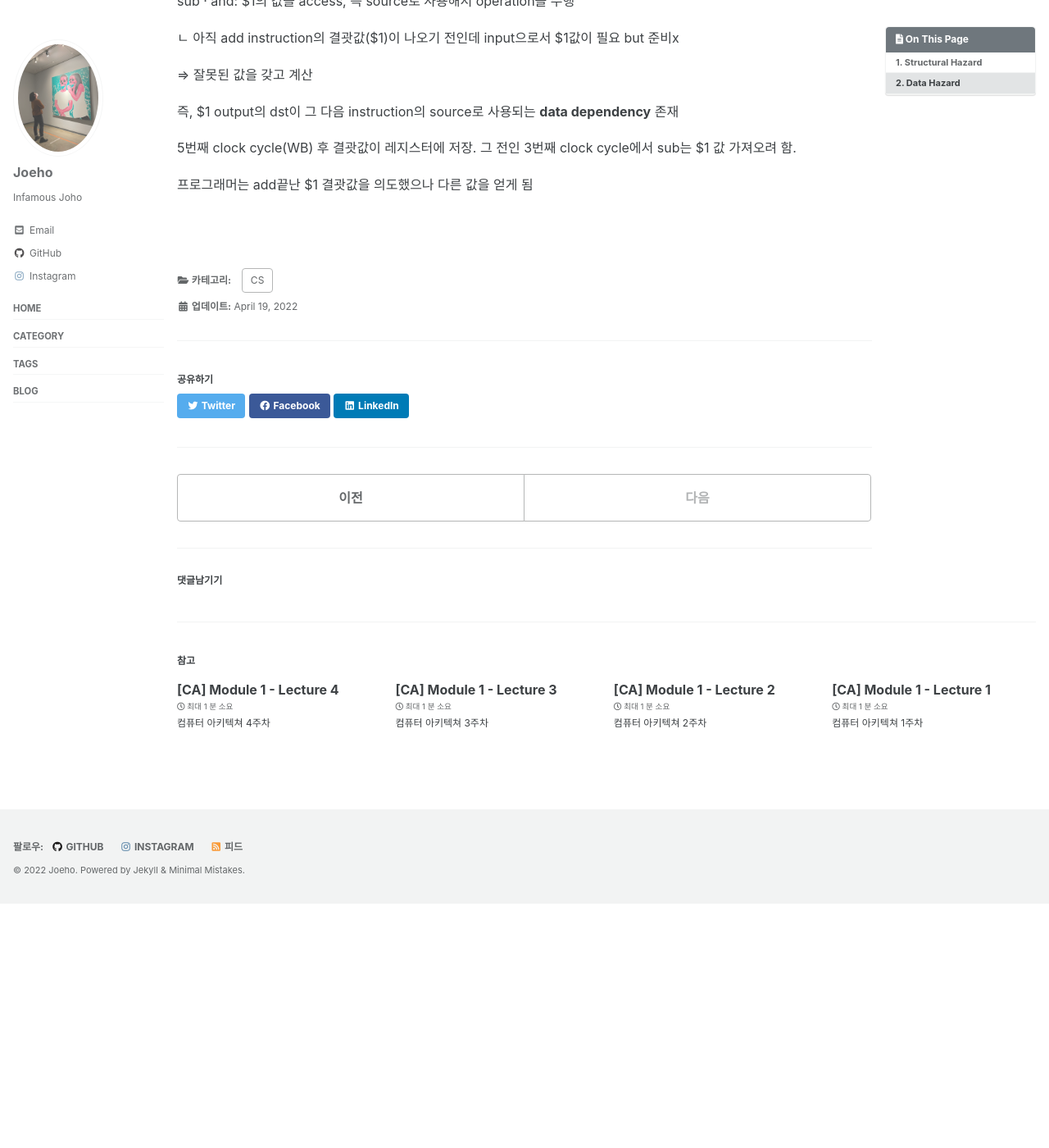
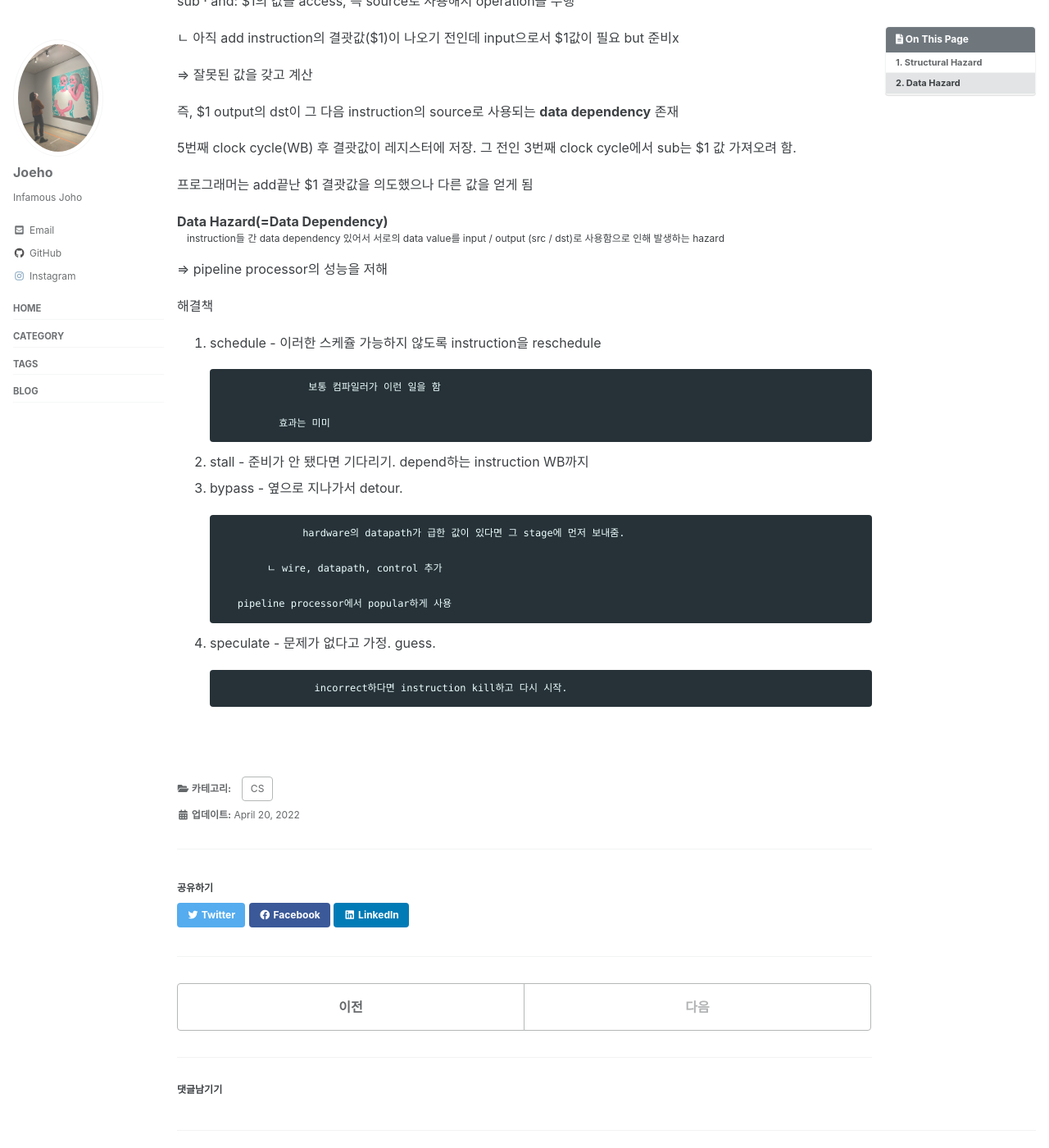
Before and after one commit to joeholee/joeholee.github.io, a Jekyll site: the page built from _posts/2022-03-31-ca-fifth.md, in a window 1280 px wide and 1400 px high, scrolled down 2968 px. Shown: the whole window at 82% size. Built offline with Jekyll 4.4.1, drawn with Linux system fonts in a browser that asks for light colours; cached includes are drawn as plain includes; some web fonts are replaced; comment, search, counter and statistics services are not loaded; before the commit the page ends 4070 px from its top, so only the background shows below that.

Commit message:
Update 2022-03-31-ca-fifth.md

```diff
--- a/_posts/2022-03-31-ca-fifth.md
+++ b/_posts/2022-03-31-ca-fifth.md
@@ -13,7 +13,7 @@ toc: true
 toc_sticky: true
 
 date: 2022-03-31
-last_modified_at: 2022-04-19
+last_modified_at: 2022-04-20
 ---
 
 # 1. Structural Hazard
@@ -148,4 +148,31 @@ sub · and: $1의 값을 access, 즉 source로 사용해서 operation을 수행
 
 프로그래머는 add끝난 $1 결괏값을 의도했으나 다른 값을 얻게 됨
 
+Data Hazard(=Data Dependency)
+
+: instruction들 간 data dependency 있어서 서로의 data value를 input / output (src / dst)로 사용함으로 인해 발생하는 hazard
+
+⇒ pipeline processor의 성능을 저해
+
+해결책
+
+1. schedule - 이러한 스케쥴 가능하지 않도록 instruction을 reschedule
+
+                      보통 컴파일러가 이런 일을 함
+
+                 효과는 미미
+
+2. stall - 준비가 안 됐다면 기다리기. depend하는 instruction WB까지
+4. bypass - 옆으로 지나가서 detour.
+
+                     hardware의 datapath가 급한 값이 있다면 그 stage에 먼저 보내줌.
+
+               ㄴ wire, datapath, control 추가
+
+          pipeline processor에서 popular하게 사용
+
+1. speculate - 문제가 없다고 가정. guess.
+
+                       incorrect하다면 instruction kill하고 다시 시작.
+
 <br>
```
